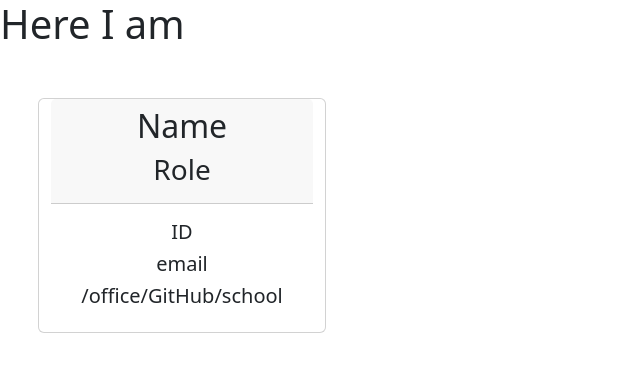
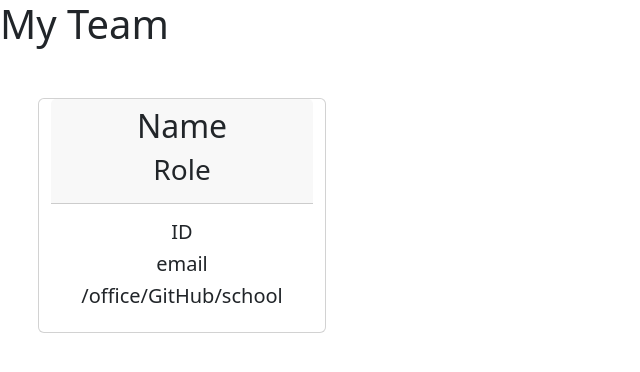
Before and after one commit to Jaymasters440/RosterPlate2, a plain HTML site: page dist/teamOne.html in a window 1280 px wide. Shown: the whole page, without its empty margins (0-640 px from the left). Drawn offline with nearby package versions, Linux system fonts and the light colour scheme.

Commit message:
Change HTML to My team

```diff
--- a/dist/teamOne.html
+++ b/dist/teamOne.html
@@ -13,7 +13,7 @@
 <body>
     <header>
         <div>
-            <h1>Here I am</h1>
+            <h1>My Team</h1>
         </div>
     </header>
     <div class="containter text-center" style="margin:30px;">
--- a/lib/emplyee.js
+++ b/lib/emplyee.js
@@ -1,4 +1,4 @@
-// Create the Employee category
+// Create the Employee categories with this.getRole etc.
 function Employee(name, id, email,) {
     this.name = name;
     this.id = id;
```
